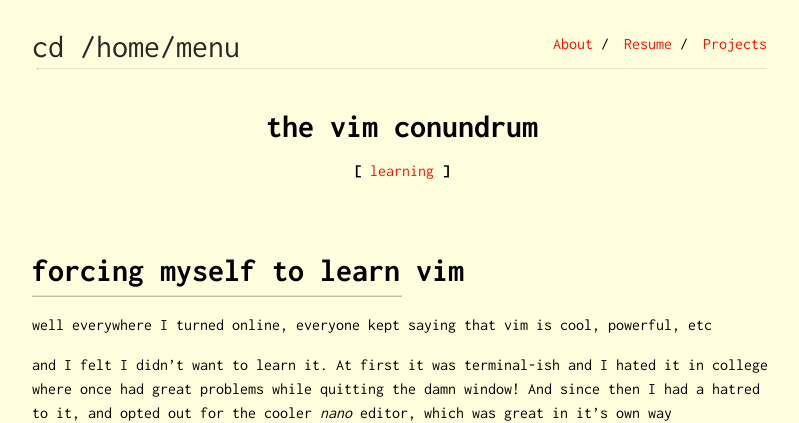
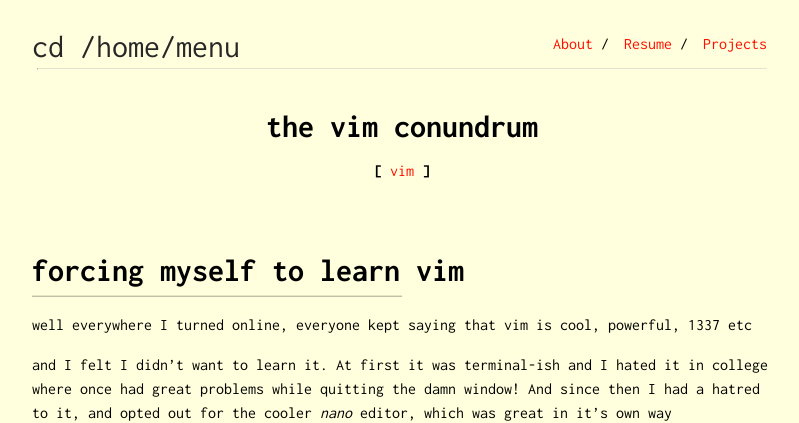
Before and after one commit to pruthvirajbhat/website-portfolio-old-uno, a Jekyll site: the page built from _posts/2022/05/2022-05-18-the-vim-conundrum.md, in a window 1280 px wide. Shown: the top 423 px of the page, without its empty margins (238-1037 px from the left). Built offline with Jekyll 4.4.1, drawn with Linux system fonts in a browser that asks for light colours.

Commit message:
smol changes

```diff
--- a/_posts/2022/05/2022-05-18-the-vim-conundrum.md
+++ b/_posts/2022/05/2022-05-18-the-vim-conundrum.md
@@ -2,13 +2,13 @@
 layout: post
 title: the vim conundrum
 subtitle: learning how2use vi
-tags: [learning]
+tags: [vim]
 odate: 18-05-2022
 fdate: 18-05-2022
 pdate: 18-05-2022
 ---
 # forcing myself to learn vim
-well everywhere I turned online, everyone kept saying that vim is cool, powerful, etc
+well everywhere I turned online, everyone kept saying that vim is cool, powerful, 1337 etc
 
 and I felt I didn't want to learn it.
 At first it was terminal-ish and I hated it in college where once had great problems while quitting the damn window! And since then I had a hatred to it, and opted out for the cooler *nano* editor, which was great in it's own way
```
Also changed, not shown: _posts/2021/04/2021-04-30-automate-with-python.md (+4 -1 lines), _posts/2021/05/2021-05-24-other-linux-ch.md (+2 -1 lines).
